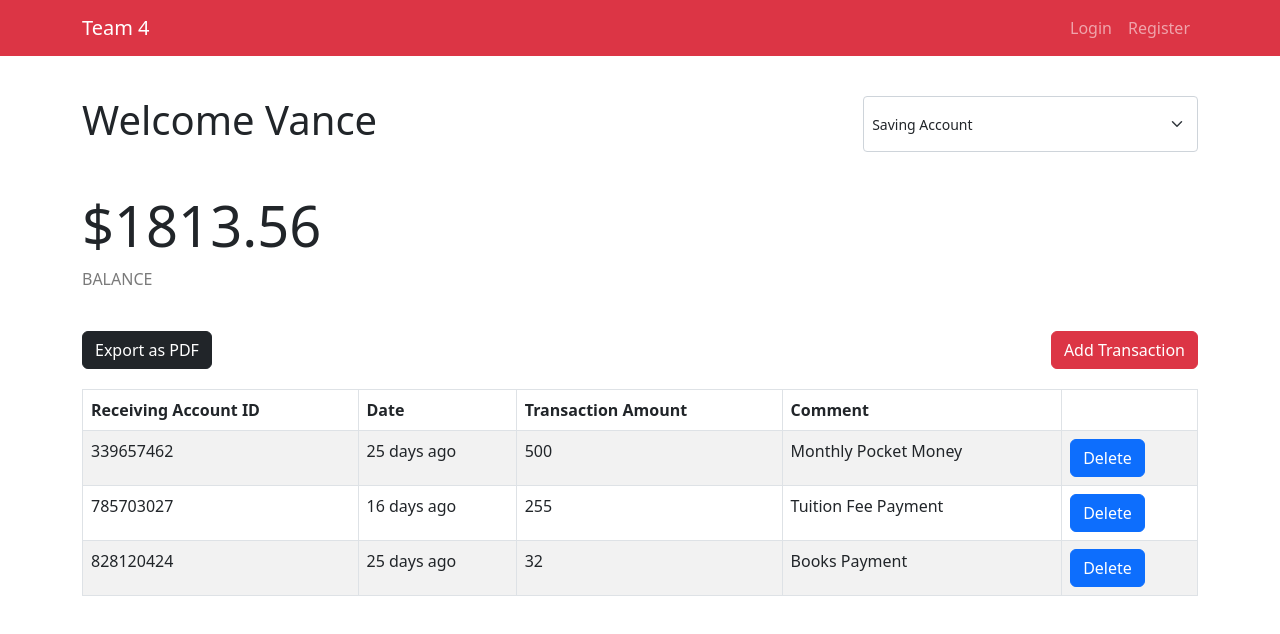
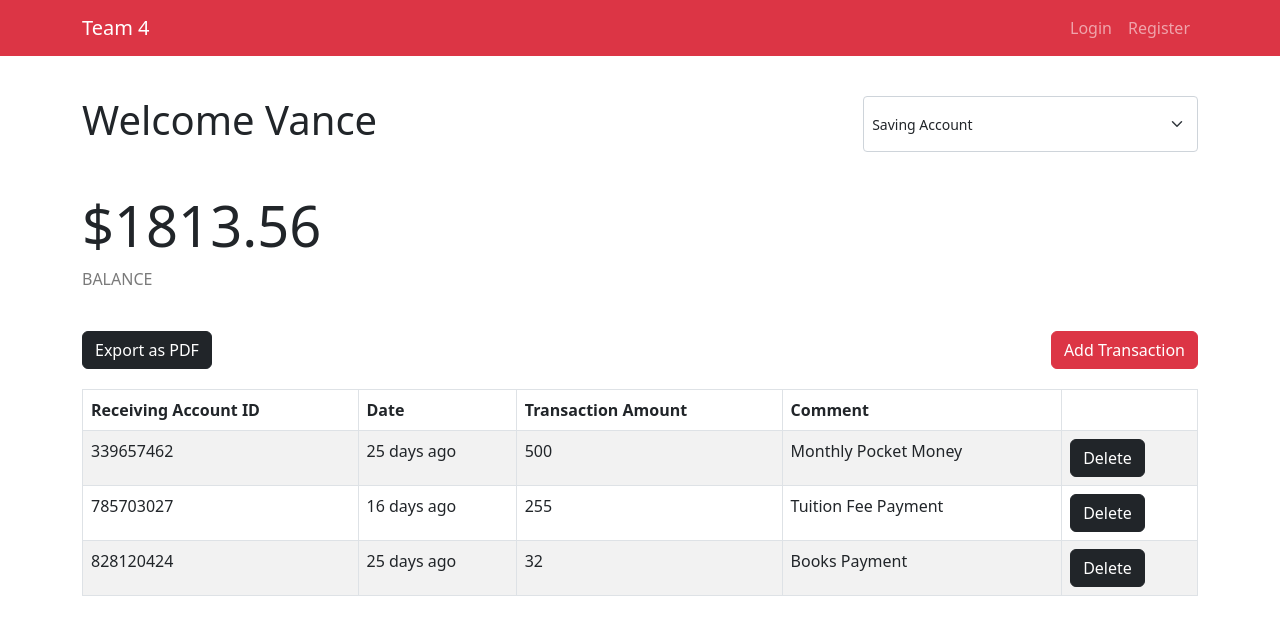
Before and after one commit to findtravishere/tt1_4, a React (Create React App) app in the folder frontend/: page /saving in a window 1280 px wide. Shown: the top 634 px of the page. Built offline with nearby package versions, Linux system fonts and the light colour scheme.

Commit message:
button colour change

```diff
--- a/frontend/src/components/TransactionsTable.js
+++ b/frontend/src/components/TransactionsTable.js
@@ -260,7 +260,7 @@ export const TransactionTable = ({ typeState }) => {
                   <td>{item.TransactionAmount}</td>
                   <td>{item.Comment}</td>
                   <td>
-                    <Button onClick={handleShow}>Delete</Button>
+                    <Button variant="dark" onClick={handleShow}>Delete</Button>
                   </td>
                 </tr>
               );
```
Also changed, not shown: 1 other file (tests, documents, lock files or other folders).
